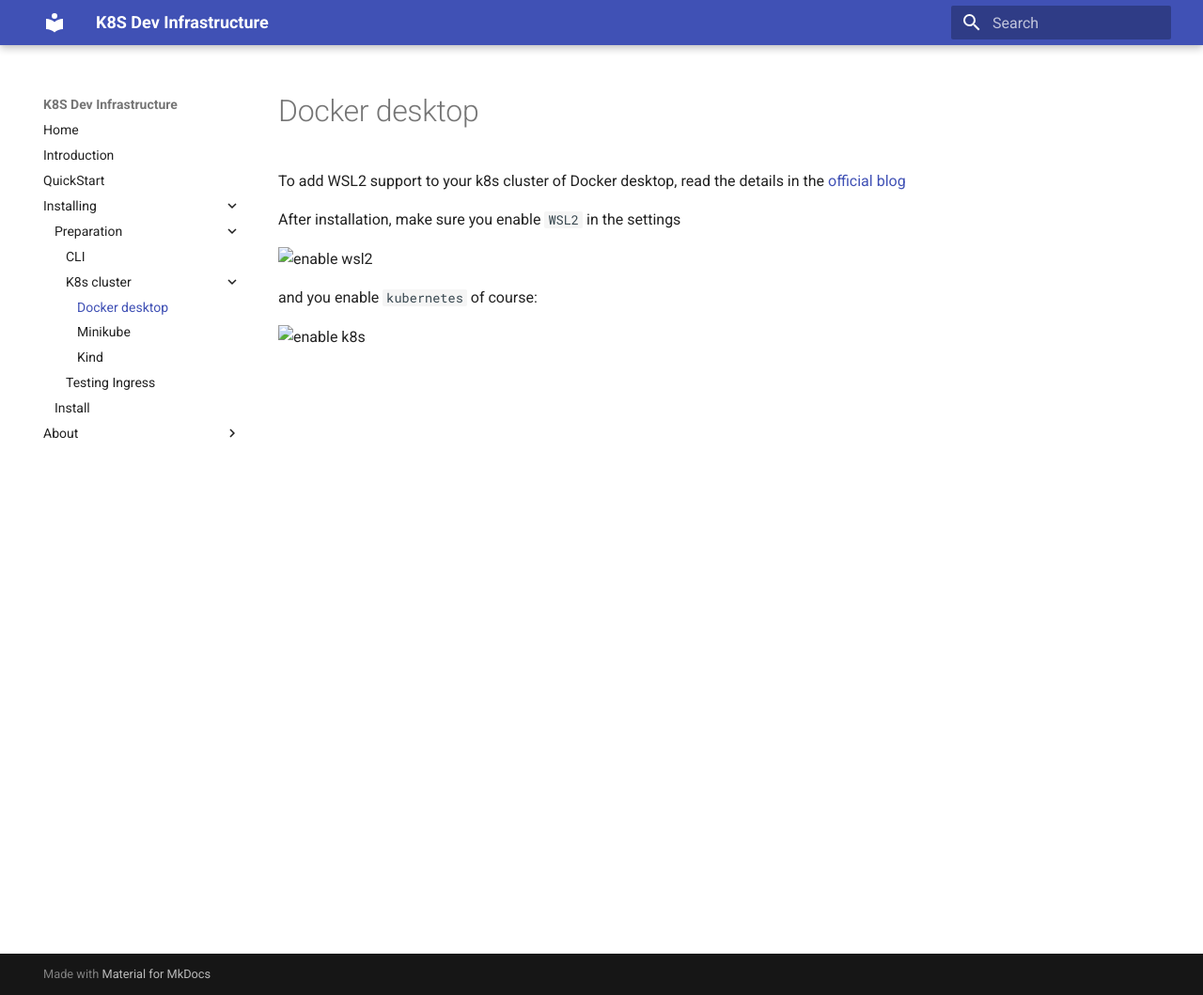
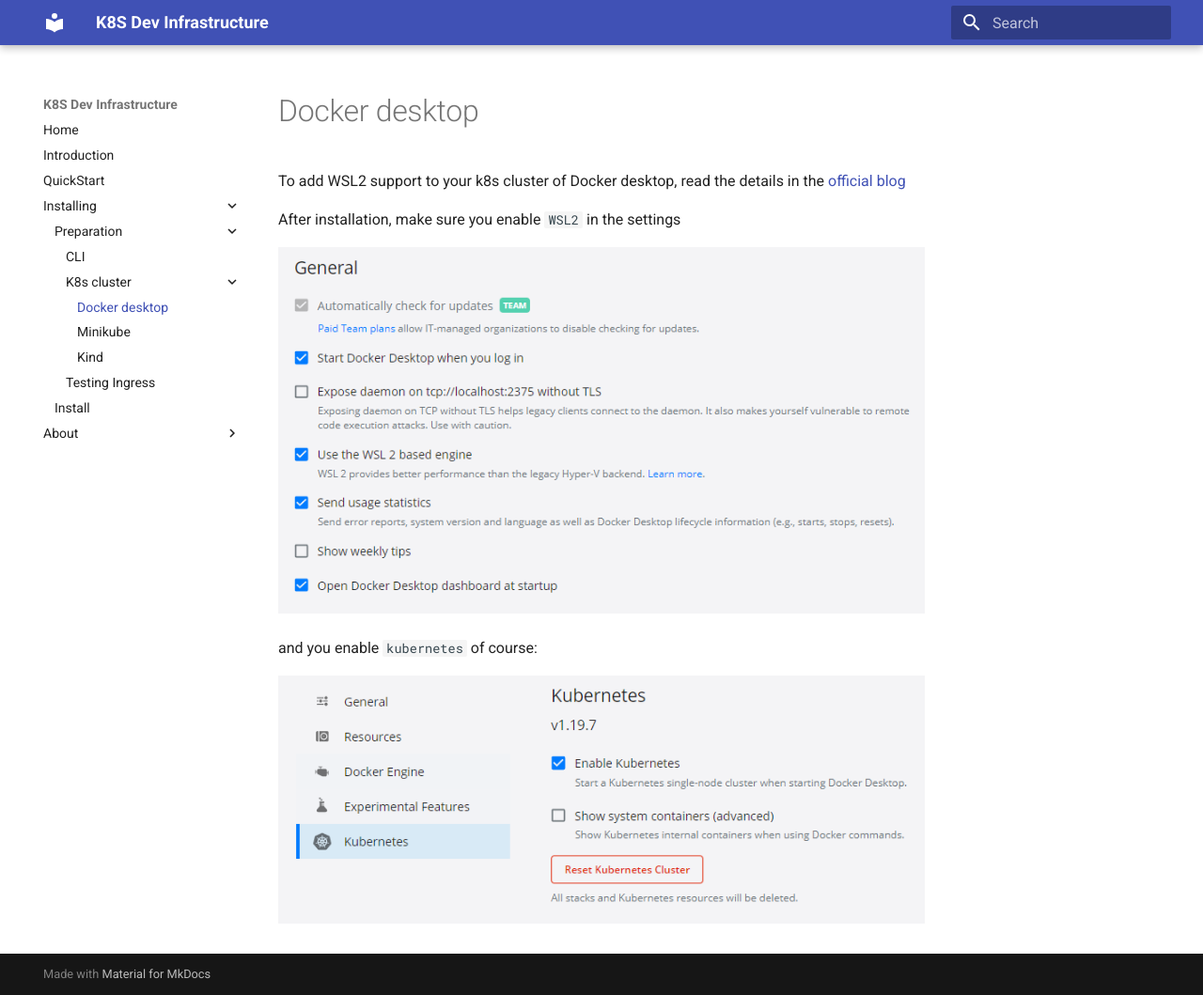
Before and after one commit to bravecobra/k8s-dev-infrastructure, an MkDocs documentation site: the page built from docs/preparation/docker-desktop.md, in a window 1280 px wide and 1059 px high. Shown: the whole window at 94% size. Built offline with MkDocs 1.6.1 and Material for MkDocs 9.7.7, drawn with Linux system fonts in a browser that asks for light colours.

Commit message:
use forward slashes

```diff
--- a/docs/preparation/docker-desktop.md
+++ b/docs/preparation/docker-desktop.md
@@ -4,8 +4,8 @@
 
 After installation, make sure you enable `WSL2` in the settings
 
-![enable wsl2](..\images\docker-desktop-settings.png)
+![enable wsl2](../images/docker-desktop-settings.png)
 
 and you enable `kubernetes` of course:
 
-![enable k8s](..\images\docker-desktop-kubernetes-settings.png)
+![enable k8s](../images/docker-desktop-kubernetes-settings.png)
```
Also changed, not shown: docs/preparation/kind.md (+1 -1 lines), docs/preparation/minikube.md (+1 -1 lines).
